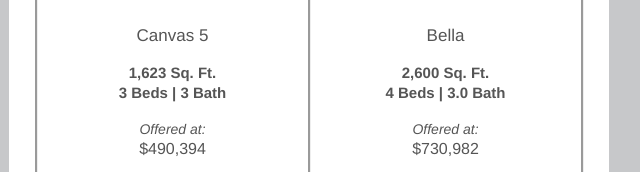
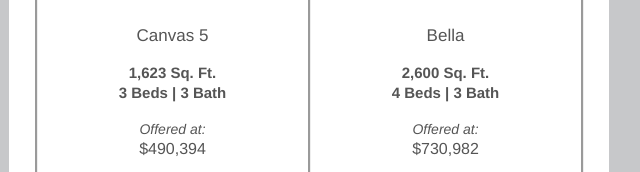
Before and after one commit to kevi123/GV-Renters-Email-5-20-2021, a plain HTML site: page index.html in a window 1280 px wide. Shown: the part 3828-4000 px from the top of the page, 331-971 px from the left. Drawn offline with Linux system fonts and the light colour scheme; a web font is replaced by a local one.

Commit message:
first draft

```diff
--- a/index.html
+++ b/index.html
@@ -31,7 +31,7 @@
 
 
 <!-- github https://kevi123.github.io/GV-Renters-Email-5-20-2021/-->
-<!-- rendering tests -->
+<!-- rendering tests https://pi.pardot.com/emailTest/read/id/8949-->
 
 
 
@@ -830,7 +830,7 @@
 												<p style="padding-top: 10px; font-size: 17px;">Bella</p>
 
 												<p><b>2,600&nbsp;Sq. Ft.<br>
-												4 Beds | 3.0 Bath</b></p>
+												4 Beds | 3 Bath</b></p>
 
 												<p style="font-size: 16px;"><span style="font-size: 14px; font-style: italic">Offered at:</span><br>
 												$730,982</p>
```
